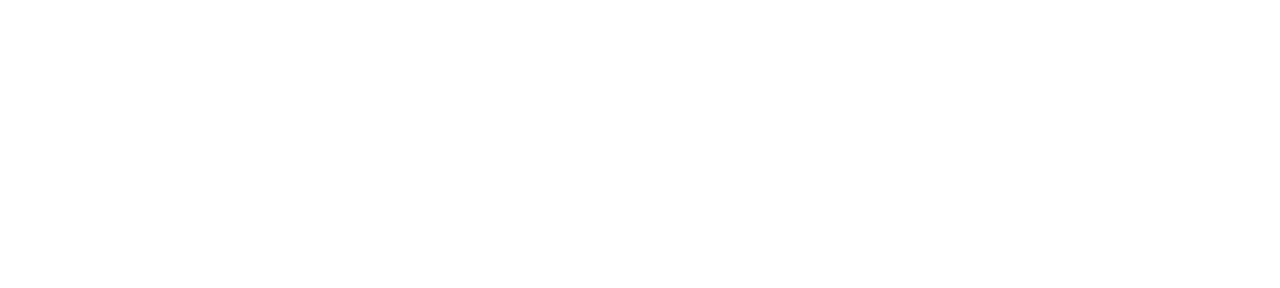
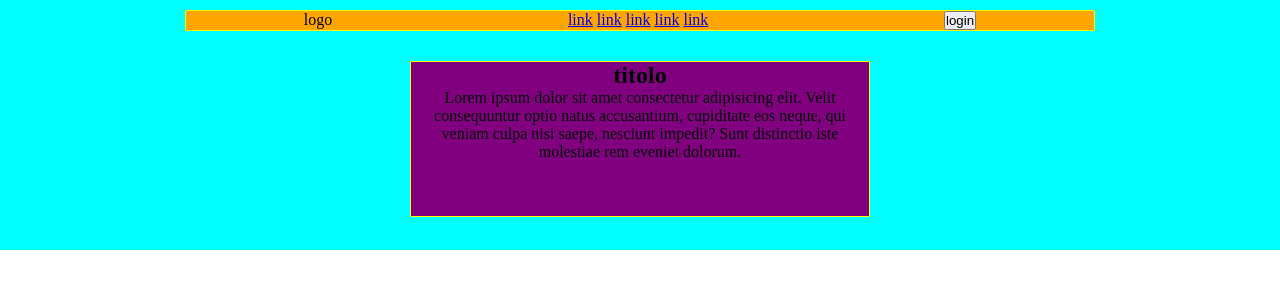
Before and after one commit to AlexandroFioretti1/htmlcss-struttura-discord, a plain HTML site: page css/index.html in a window 1280 px wide. Drawn offline with Linux system fonts and the light colour scheme.

Commit message:
discord/ /header css+html container + link

```diff
--- a/css/index.html
+++ b/css/index.html
@@ -1,5 +1,6 @@
 <!DOCTYPE html>
 <html lang="en">
+
 <head>
     <meta charset="UTF-8">
     <meta http-equiv="X-UA-Compatible" content="IE=edge">
@@ -7,9 +8,34 @@
     <title>htmlcss-struttura-discord</title>
     <link rel="stylesheet" href="./style.css">
 </head>
+
 <body>
+    <header id="app-header">
+        <section class="nav">
+            <div class="logo">logo</div>
+            <div class="go-link">
+                <a href="#">link</a>
+                <a href="#">link</a>
+                <a href="#">link</a>
+                <a href="#">link</a>
+                <a href="#">link</a>
+            </div>
+            <div class="login">
+                <button>login</button>
+            </div>
+        </section>
+        <section>
+            <div class="container">
+                <h1>titolo</h1>
+                <p>Lorem ipsum dolor sit amet consectetur adipisicing elit. Velit consequuntur optio natus accusantium,
+                    cupiditate eos neque, qui veniam culpa nisi saepe, nesciunt impedit? Sunt distinctio iste molestiae
+                    rem eveniet dolorum.</p>
+            </div>
+        </section>
+    </header>
+    <!-- /header whit link bar/container/ bg-img -->
 
-    <header id="app-header"></header>
+
 
     <!-- /#app-header -->
 
@@ -21,5 +47,8 @@
 
     <!-- /#app-footer -->
 
+
+
 </body>
+
 </html>
--- a/css/style.css
+++ b/css/style.css
@@ -1,5 +1,47 @@
-*{
+* {
     margin: 0;
     padding: 0;
     box-sizing: border-box;
 }
+
+/* utility  */
+.container {
+    max-width: 100%;
+    margin: auto;
+    height: 156px;
+    text-align: center;
+    margin: 30px 400px;
+    background-color: purple;
+
+    border: 1px solid;
+    border-color: yellow;
+
+}
+
+/* debug */
+.debug {
+    height: 300px;
+    background-color: rgb(48, 44, 40);
+    border: 1px solid red;
+}
+
+#app-header {
+    background-color: cyan;
+    height: 250px;
+    width: 100%;
+    padding: 10px;
+
+
+}
+
+.nav {
+    display: flex;
+    margin: 0 175px;
+    justify-content: space-around;
+    background-color: orange;
+
+    border: 1px solid;
+    border-color: yellow;
+}
+
+/* header  macro */
```
